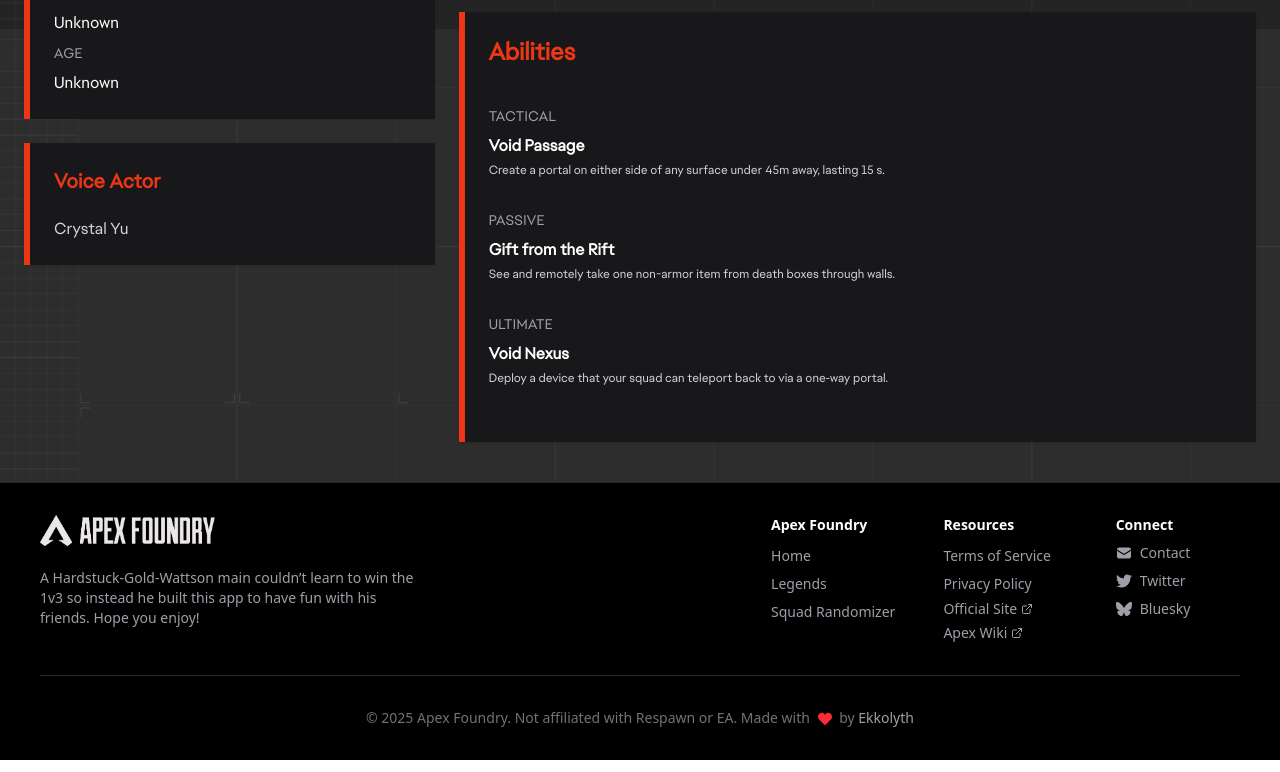
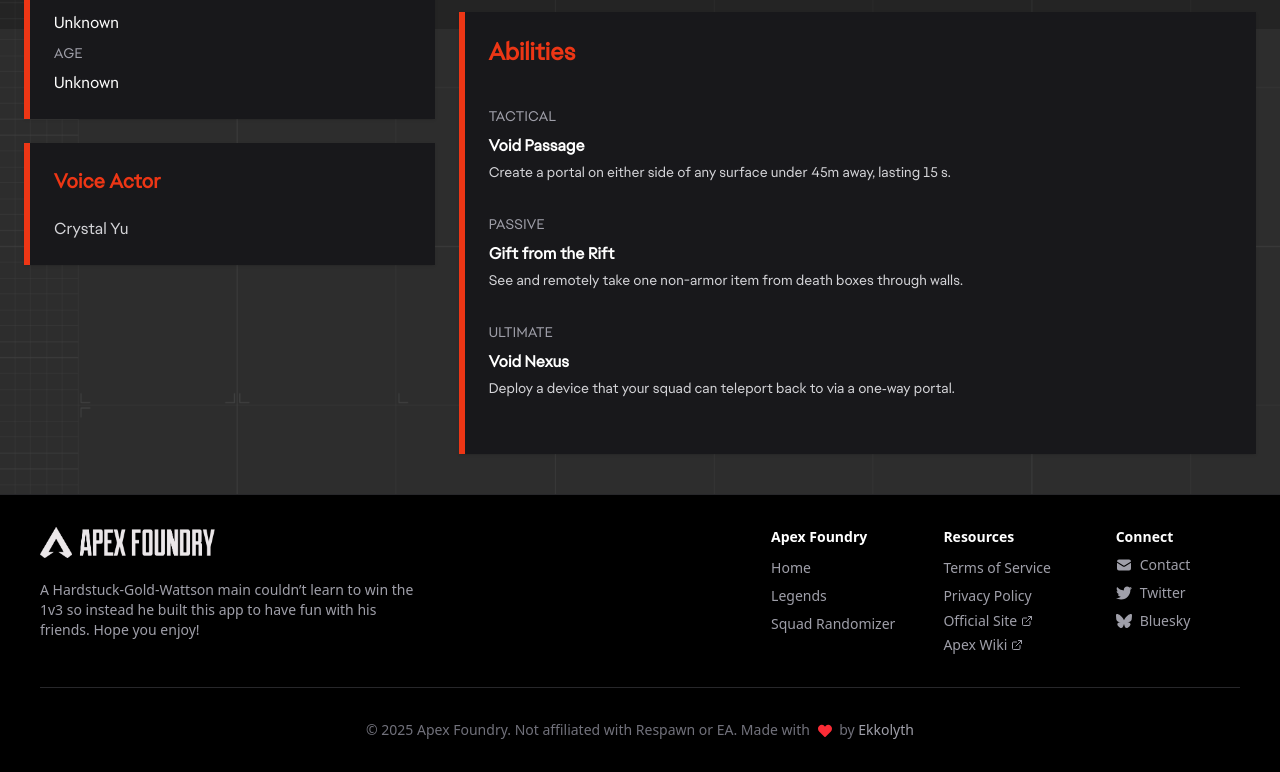
Before and after one commit to MikeKenway/apex-foundry, a Next.js app: page /legends/alter in a window 1280 px wide. Shown: the part 771-1543 px from the top of the page. Built offline with nearby package versions, Linux system fonts and the light colour scheme.

Commit message:
minor styling updates

```diff
--- a/src/app/legends/[slug]/page.tsx
+++ b/src/app/legends/[slug]/page.tsx
@@ -89,7 +89,7 @@
             {legend.backstory?.split('\n\n').map((paragraph, i) => (
               <p
                 key={i}
-                className='text-sm text-zinc-300 mb-4'
+                className='text-md text-zinc-300 mb-4'
               >
                 {paragraph}
               </p>
@@ -119,7 +119,7 @@
                     <span className='font-semibold text-white'>
                       {ability.name}
                     </span>
-                    <div className='text-zinc-300 text-sm mt-1'>
+                    <div className='text-zinc-300 text-md mt-1'>
                       {ability.description}
                     </div>
                   </div>
@@ -262,7 +262,7 @@
                       <span className='font-semibold text-white'>
                         {ability.name}
                       </span>
-                      <div className='text-zinc-300 text-xs mt-1'>
+                      <div className='text-zinc-300 text-sm mt-1'>
                         {ability.description}
                       </div>
                     </div>
```
Also changed, not shown: 1 other file (tests, documents, lock files or other folders).
